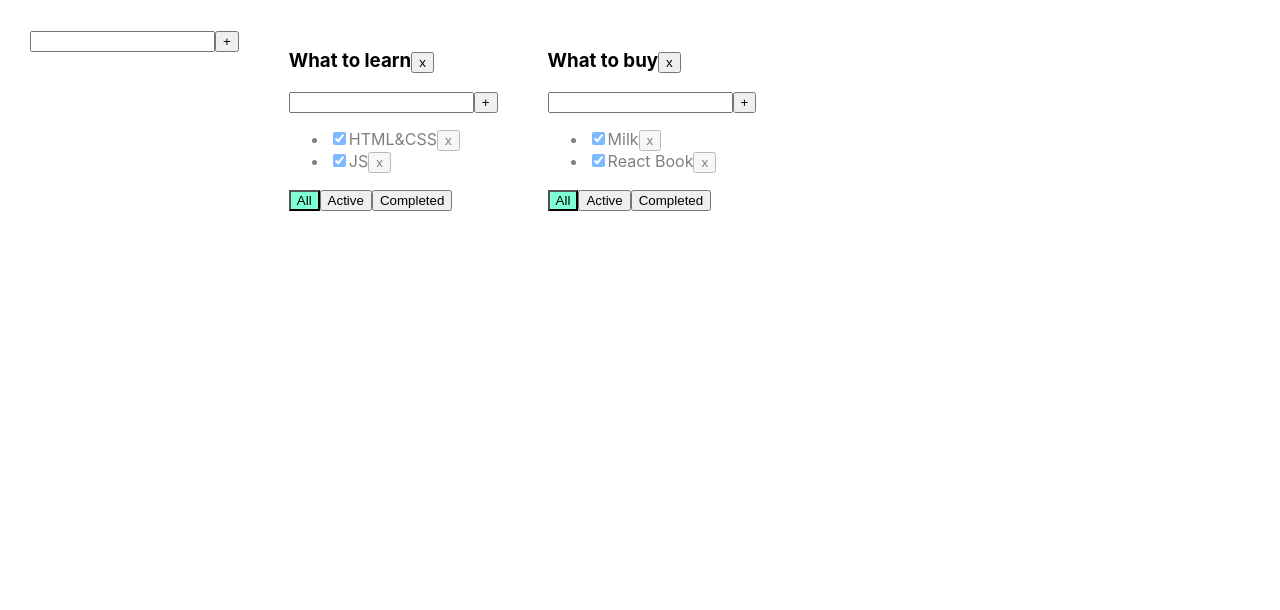
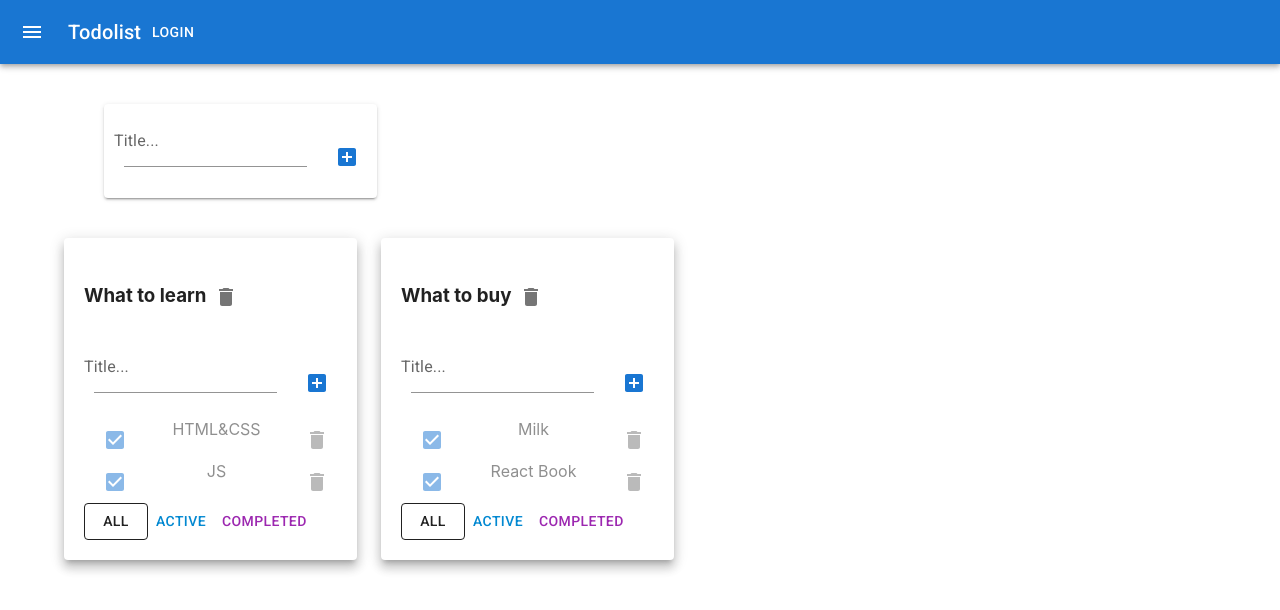
Before and after one commit to MrReedus/ToDoList, a React (Create React App) app: page / in a window 1280 px wide. Shown: the top 610 px of the page. Built offline with nearby package versions, Linux system fonts and the light colour scheme.

Commit message:
add tasks reducer and test it

```diff
--- a/package.json
+++ b/package.json
@@ -5,8 +5,8 @@
   "dependencies": {
     "@emotion/react": "^11.11.1",
     "@emotion/styled": "^11.11.0",
-    "@mui/icons-material": "^5.14.1",
-    "@mui/material": "^5.14.2",
+    "@mui/icons-material": "^5.14.3",
+    "@mui/material": "^5.14.3",
     "@testing-library/jest-dom": "^5.16.5",
     "@testing-library/react": "^13.4.0",
     "@testing-library/user-event": "^13.5.0",
--- a/src/AddItemForm.tsx
+++ b/src/AddItemForm.tsx
@@ -1,4 +1,6 @@
 import React, {ChangeEvent, KeyboardEvent, useState} from 'react';
+import {IconButton, TextField} from "@mui/material";
+import {AddBox} from "@mui/icons-material";
 
 type AddItemFormPropsType = {
     addItem: (title: string) => void
@@ -29,14 +31,29 @@ export function AddItemForm(props: AddItemFormPropsType) {
         }
     }
 
-    return <div>
-        <input value={title}
-               onChange={onChangeHandler}
-               onKeyPress={onKeyPressHandler}
-               className={error ? "error" : ""}
+    return <div style={{
+        display: 'flex',
+        alignItems: "flex-end",
+        gap: "10px",
+        marginBottom: '16px'
+
+
+    }}>
+        <TextField variant={'standard'}
+                   label={'Title...'}
+                   value={title}
+                   onChange={onChangeHandler}
+                   onKeyPress={onKeyPressHandler}
+                   error={!!error}
+                   helperText={error}
+                   style={{padding: "10px"}}
         />
-        <button onClick={addItem}>+</button>
 
-        {error && <div className="error-message">{error}</div>}
+
+        <IconButton color={'primary'} onClick={addItem}>
+            <AddBox/>
+        </IconButton>
+
+
     </div>
 }
--- a/src/App.css
+++ b/src/App.css
@@ -1,12 +1,12 @@
 
-.App {
-  padding: 30px;
-  display: flex;
-}
+/*.App {*/
+/*  padding: 30px;*/
+/*  display: flex;*/
+/*}*/
 
-.App > div {
-  margin-right: 50px;
-}
+/*.App > div {*/
+/*  margin-right: 50px;*/
+/*}*/
 
 .error {
   border: red 1px solid;
@@ -23,3 +23,13 @@
 .is-done {
   opacity: 0.5;
 }
+
+ul {
+  padding: 0;
+  padding-left: 10px;
+  margin: 0;
+
+}
+li {
+  list-style: none;
+}
--- a/src/App.tsx
+++ b/src/App.tsx
@@ -3,15 +3,17 @@ import './App.css';
 import {TaskType, Todolist} from './Todolist';
 import {v1} from 'uuid';
 import {AddItemForm} from './AddItemForm';
+import {AppBar, IconButton, MenuItem, Typography, Toolbar, Button, Grid, Container, Paper} from "@mui/material";
+import MenuIcon from '@mui/icons-material/Menu';
 
 export type FilterValuesType = "all" | "active" | "completed";
-type TodolistType = {
+export type TodolistType = {
     id: string
     title: string
     filter: FilterValuesType
 }
 
-type TasksStateType = {
+ export type TasksStateType = {
     [key: string]: Array<TaskType>
 }
 
@@ -56,6 +58,7 @@ function App() {
             setTasks({...tasks});
         }
     }
+
     function changeTaskTitle(id: string, newTitle: string, todolistId: string) {
         //достанем нужный массив по todolistId:
         let todolistTasks = tasks[todolistId];
@@ -77,6 +80,7 @@ function App() {
         // засетаем в стейт копию объекта, чтобы React отреагировал перерисовкой
         setTasks({...tasks});
     }
+
     function changeTodolistTitle(id: string, title: string) {
         // найдём нужный todolist
         const todolist = todolists.find(tl => tl.id === id);
@@ -118,7 +122,23 @@ function App() {
 
     return (
         <div className="App">
-            <AddItemForm addItem={addTodolist} />
+
+            <AppBar position="static">
+                <Toolbar>
+                    <IconButton edge="start" color="inherit" aria-label="menu" sx={{mr: 2}}>
+                        <MenuIcon/>
+                    </IconButton>
+                    <Typography variant="h6" color="inherit">
+                        Todolist
+                    </Typography>
+                    <Button color={'inherit'}>Login</Button>
+                </Toolbar>
+            </AppBar>
+
+            <Container>
+                <Grid container style={{padding: '40px'}}>
+                    <Paper elevation={2} style={{padding:'5px 10px'}}><AddItemForm addItem={addTodolist}/></Paper></Grid>
+                <Grid container spacing={3}>
                     {
                         todolists.map(tl => {
                             let allTodolistTasks = tasks[tl.id];
@@ -131,7 +151,9 @@ function App() {
                                 tasksForTodolist = allTodolistTasks.filter(t => t.isDone === true);
                             }
 
-                    return <Todolist
+                            return <Grid item>
+                                <Paper elevation={8} style={{padding: '20px'}}>
+                                    <Todolist
                                         key={tl.id}
                                         id={tl.id}
                                         title={tl.title}
@@ -144,9 +166,13 @@ function App() {
                                         removeTodolist={removeTodolist}
                                         changeTaskTitle={changeTaskTitle}
                                         changeTodolistTitle={changeTodolistTitle}
-                    />
+                                    /></Paper></Grid>
                         })
                     }
+                </Grid>
+
+            </Container>
+
 
         </div>
     );
--- a/src/EditableSpan.tsx
+++ b/src/EditableSpan.tsx
@@ -1,4 +1,5 @@
 import React, {ChangeEvent, useState} from 'react';
+import {TextField} from "@mui/material";
 
 type EditableSpanPropsType = {
     value: string
@@ -22,6 +23,6 @@ export function EditableSpan(props: EditableSpanPropsType) {
     }
 
     return editMode
-        ? <input value={title} onChange={changeTitle} autoFocus onBlur={activateViewMode}/>
+        ? <TextField variant={'outlined'} value={title} onChange={changeTitle} autoFocus onBlur={activateViewMode} size={"small"}/>
         : <span onDoubleClick={activateEditMode}>{props.value}</span>
 }
--- /dev/null
+++ b/src/MyCheckbox.tsx
@@ -0,0 +1,21 @@
+import React, {ChangeEvent} from 'react';
+import {Checkbox} from "@mui/material";
+
+type CheckBoxPropsType = {
+    checked: boolean
+    callBack:(newIsDoneValue: boolean)=>void
+}
+
+const MyCheckbox = (props:CheckBoxPropsType) => {
+
+    return (
+
+            <Checkbox
+                color="primary"
+                onChange={(e) => props.callBack(e.currentTarget.checked)}
+                checked={props.checked}/>
+
+    );
+};
+
+export default MyCheckbox;
--- a/src/Todolist.tsx
+++ b/src/Todolist.tsx
@@ -2,6 +2,10 @@ import React, {ChangeEvent} from 'react';
 import {FilterValuesType} from './App';
 import {AddItemForm} from './AddItemForm';
 import {EditableSpan} from './EditableSpan';
+import {Checkbox, IconButton} from "@mui/material";
+import Button from "@mui/material/Button";
+import {Delete} from "@mui/icons-material";
+import MyCheckbox from "./MyCheckbox";
 
 export type TaskType = {
     id: string
@@ -39,42 +43,55 @@ export function Todolist(props: PropsType) {
     const onActiveClickHandler = () => props.changeFilter("active", props.id);
     const onCompletedClickHandler = () => props.changeFilter("completed", props.id);
 
+    const onChangeHandler = (tId: string, newIsDoneValue: boolean) => {
+        props.changeTaskStatus(tId, newIsDoneValue, props.id);
+    }
+
     return <div>
-        <h3> <EditableSpan value={props.title} onChange={changeTodolistTitle} />
-            <button onClick={removeTodolist}>x</button>
+        <h3><EditableSpan value={props.title} onChange={changeTodolistTitle}/>
+
+            <IconButton onClick={removeTodolist}>
+                <Delete/>
+            </IconButton>
         </h3>
         <AddItemForm addItem={addTask}/>
         <ul>
             {
                 props.tasks.map(t => {
                     const onClickHandler = () => props.removeTask(t.id, props.id)
-                    const onChangeHandler = (e: ChangeEvent<HTMLInputElement>) => {
-                        let newIsDoneValue = e.currentTarget.checked;
-                        props.changeTaskStatus(t.id, newIsDoneValue, props.id);
-                    }
+
                     const onTitleChangeHandler = (newValue: string) => {
                         props.changeTaskTitle(t.id, newValue, props.id);
                     }
 
 
-                    return <li key={t.id} className={t.isDone ? "is-done" : ""}>
-                        <input type="checkbox" onChange={onChangeHandler} checked={t.isDone}/>
-                        <EditableSpan value={t.title} onChange={onTitleChangeHandler} />
-                        <button onClick={onClickHandler}>x</button>
+                    return <li style={{
+                        display: "flex",
+                        justifyContent: "space-between"
+                    }} key={t.id} className={t.isDone ? "is-done" : ""}>
+                        <MyCheckbox checked={t.isDone}
+                                    callBack={(newIsDoneValue: any) => onChangeHandler(t.id, newIsDoneValue)}/>
+                        <EditableSpan value={t.title} onChange={onTitleChangeHandler}/>
+
+
+                        <IconButton onClick={onClickHandler}>
+                            <Delete/>
+                        </IconButton>
                     </li>
                 })
             }
         </ul>
-        <div>
-            <button className={props.filter === 'all' ? "active-filter" : ""}
-                    onClick={onAllClickHandler}>All
-            </button>
-            <button className={props.filter === 'active' ? "active-filter" : ""}
-                    onClick={onActiveClickHandler}>Active
-            </button>
-            <button className={props.filter === 'completed' ? "active-filter" : ""}
-                    onClick={onCompletedClickHandler}>Completed
-            </button>
-        </div>
+        <Button color='inherit'
+                variant={props.filter === 'all' ? "outlined" : "text"}
+                onClick={onAllClickHandler}>All
+        </Button>
+        <Button color='info'
+                variant={props.filter === 'active' ? "outlined" : "text"}
+                onClick={onActiveClickHandler}>Active
+        </Button>
+        <Button color='secondary'
+                variant={props.filter === 'completed' ? "outlined" : "text"}
+                onClick={onCompletedClickHandler}>Completed
+        </Button>
     </div>
 }
```
Also changed, not shown: src/state/tasks-reducer.ts (added, +65 -0 lines), 2 other files (tests, documents, lock files or other folders). Lines whose indentation alone changed are shown as unchanged.
